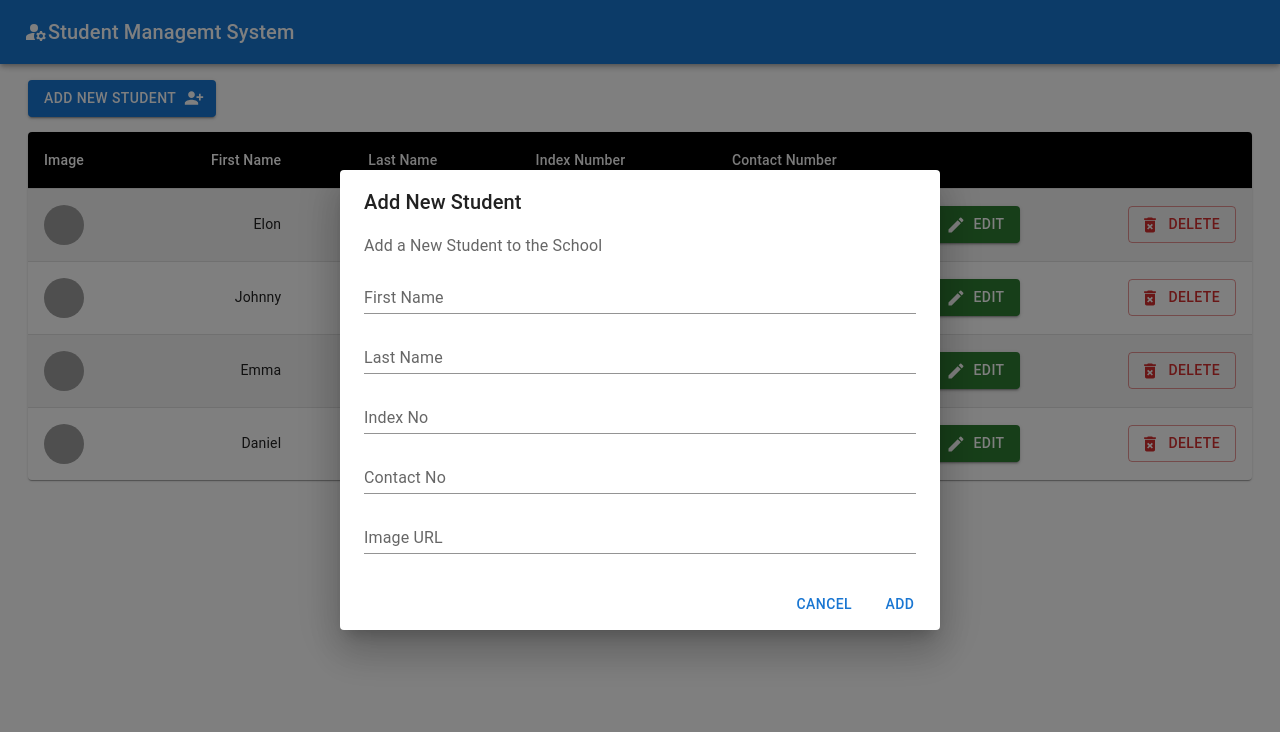
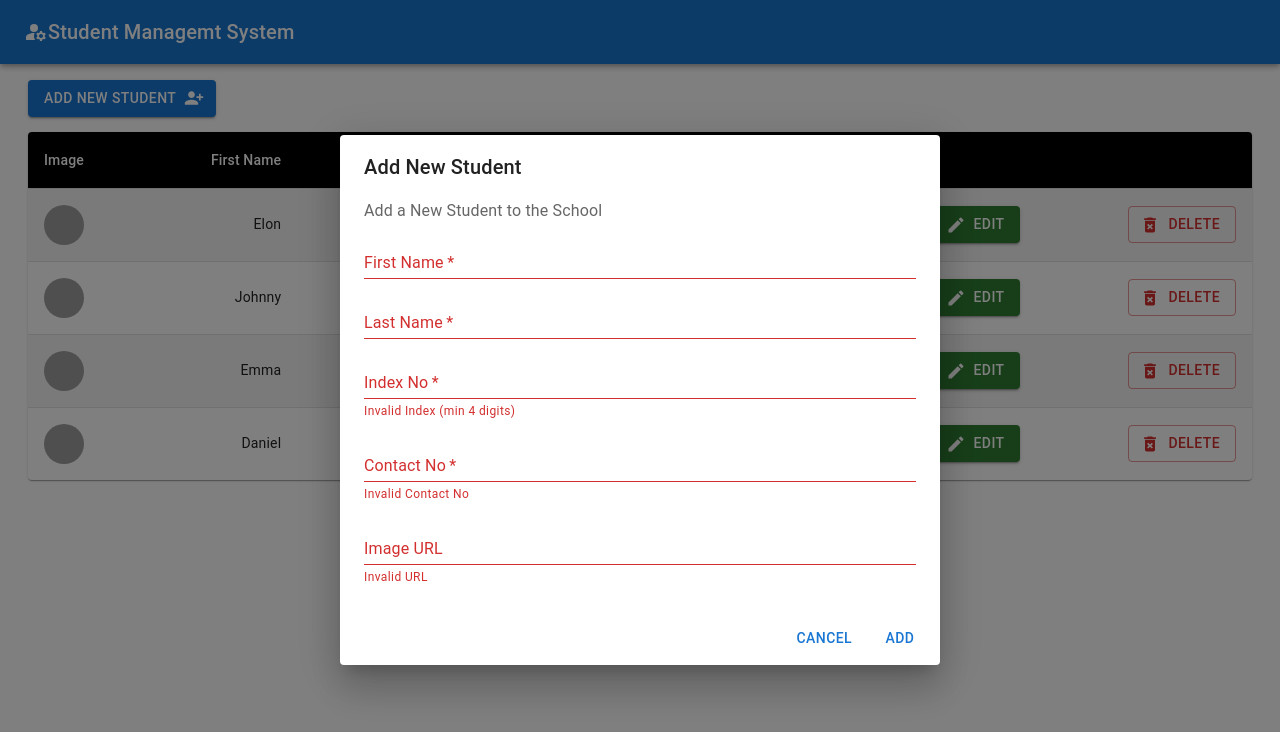
Before and after one commit to rusirugunaratne/react-crud, a React (Create React App) app: page / in a window 1280 px wide. Both pictures are taken after a click on the button "ADD NEW STUDENT". Shown: the top 732 px of the page. Built offline with nearby package versions, Linux system fonts and the light colour scheme; grey boxes are pictures that could not be loaded.

Commit message:
validation added for add student

```diff
--- a/package.json
+++ b/package.json
@@ -19,7 +19,8 @@
     "react-scripts": "5.0.1",
     "scss": "^0.2.4",
     "typescript": "^4.9.5",
-    "web-vitals": "^2.1.4"
+    "web-vitals": "^2.1.4",
+    "zod": "^3.20.6"
   },
   "scripts": {
     "start": "react-scripts start",
--- a/src/molecules/addStudentPopup.tsx
+++ b/src/molecules/addStudentPopup.tsx
@@ -7,6 +7,7 @@ import DialogContent from "@mui/material/DialogContent";
 import DialogContentText from "@mui/material/DialogContentText";
 import DialogTitle from "@mui/material/DialogTitle";
 import { useState } from "react";
+import { z } from "zod";
 
 type AddStudentPopupProps = {
   open: boolean;
@@ -22,8 +23,27 @@ export const AddStudentPopup = (props: AddStudentPopupProps) => {
   const [index, setIndex] = useState(0);
   const [contactNo, setContactNo] = useState("");
 
-  const handleClose = () => {
-    setOpen(false);
+  const urlValidation = () => {
+    return z.string().url().safeParse(image).success;
+  };
+
+  const indexValidation = () => {
+    return z.number().int().min(4).safeParse(index).success;
+  };
+
+  const contactNumberValidation = () => {
+    var regExp = /^\(?([0-9]{3})\)?[-. ]?([0-9]{3})[-. ]?([0-9]{4})$/;
+    return contactNo.match(regExp);
+  };
+
+  const validateForm = () => {
+    return (
+      fname !== "" &&
+      lname !== "" &&
+      urlValidation() &&
+      indexValidation() &&
+      (image === "" ? true : urlValidation())
+    );
   };
 
   return (
@@ -32,6 +52,8 @@ export const AddStudentPopup = (props: AddStudentPopupProps) => {
       <DialogContent>
         <DialogContentText>Add a New Student to the School</DialogContentText>
         <TextField
+          error={fname === "" ? true : false}
+          required
           autoFocus
           margin="dense"
           id="fname"
@@ -44,6 +66,8 @@ export const AddStudentPopup = (props: AddStudentPopupProps) => {
           }}
         />
         <TextField
+          error={lname === "" ? true : false}
+          required
           autoFocus
           margin="dense"
           id="lname"
@@ -56,6 +80,9 @@ export const AddStudentPopup = (props: AddStudentPopupProps) => {
           }}
         />
         <TextField
+          helperText={indexValidation() ? "" : "Invalid Index (min 4 digits)"}
+          error={indexValidation() ? false : true}
+          required
           autoFocus
           margin="dense"
           id="index"
@@ -68,6 +95,9 @@ export const AddStudentPopup = (props: AddStudentPopupProps) => {
           }}
         />
         <TextField
+          helperText={contactNumberValidation() ? "" : "Invalid Contact No"}
+          error={contactNumberValidation() ? false : true}
+          required
           autoFocus
           margin="dense"
           id="contact"
@@ -80,6 +110,7 @@ export const AddStudentPopup = (props: AddStudentPopupProps) => {
           }}
         />
         <TextField
+          error={urlValidation() ? false : true}
           autoFocus
           margin="dense"
           id="image"
@@ -87,6 +118,7 @@ export const AddStudentPopup = (props: AddStudentPopupProps) => {
           type="text"
           fullWidth
           variant="standard"
+          helperText={urlValidation() ? "" : "Invalid URL"}
           onChange={(e) => {
             setImage(e.target.value);
           }}
@@ -101,15 +133,17 @@ export const AddStudentPopup = (props: AddStudentPopupProps) => {
           Cancel
         </Button>
         <Button
-          onClick={() =>
+          onClick={() => {
+            if (validateForm()) {
               props.onAdd({
                 image: image,
                 fname: fname,
                 lname: lname,
                 index: index,
                 contactNo: contactNo,
-            })
+              });
             }
+          }}
         >
           Add
         </Button>
--- a/src/molecules/detailStudent.tsx
+++ b/src/molecules/detailStudent.tsx
@@ -19,7 +19,7 @@ export const DetailStudent = (props: StudentDetails) => {
   return (
     <StyledTableRow>
       <StyledTableCell component="th" scope="row">
-        <Avatar alt="Remy Sharp" src={props.image} />
+        <Avatar alt={props.fname} src={props.image} />
       </StyledTableCell>
       <StyledTableCell align="right">{props.fname}</StyledTableCell>
       <StyledTableCell align="right">{props.lname}</StyledTableCell>
```
Also changed, not shown: 1 other file (tests, documents, lock files or other folders). Lines whose indentation alone changed are shown as unchanged.
